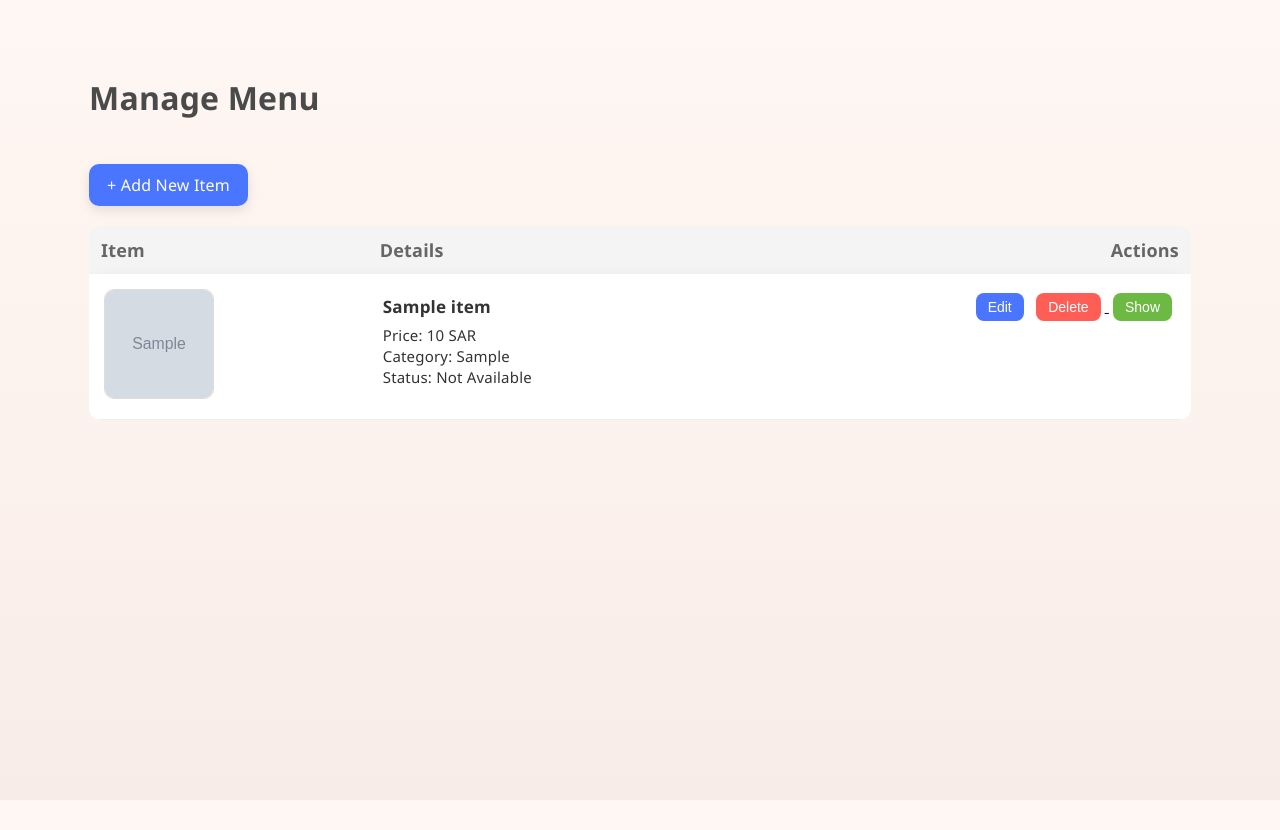
After one commit to jannHds/Legends_Restaurant, a Django app: template restaurant/templates/restaurant/manager_menu_list.html in a window 1280 px wide. The commit adds this page. Run offline with Django 3.2, Linux system fonts and the light colour scheme; the template is opened without the code that fills it: most values are stand-ins (such as "Sample title", 1, 10 or a date in 2020); grey boxes marked "Sample" are stand-in pictures.

Commit message:
Added menu item image field and manager menu setup

```diff
--- a/restaurant/static/restaurant/style.css
+++ b/restaurant/static/restaurant/style.css
@@ -1434,3 +1434,140 @@ body {
 .close-btn:hover {
     color: #8064A2;
 }
+
+/* === GENERAL PAGE STYLE === */
+body {
+    font-family: "Segoe UI", sans-serif;
+    background: linear-gradient(to bottom, #fff7f3, #f8ece8);
+    margin: 0;
+    padding: 0;
+    color: #333;
+}
+
+/* Page container */
+.menu-container {
+    width: 90%;
+    margin: 40px auto;
+    padding: 25px;
+}
+
+/* Title */
+.menu-container h1 {
+    font-size: 32px;
+    font-weight: 700;
+    color: #4a4a4a;
+    margin-bottom: 25px;
+}
+
+/* === TABLE DESIGN === */
+.menu-table {
+    width: 100%;
+    border-collapse: separate;
+    border-spacing: 0 12px; /* Space between rows */
+}
+
+.menu-table tr {
+    background: white;
+    box-shadow: 0 4px 14px rgba(0,0,0,0.08);
+    border-radius: 15px;
+}
+
+.menu-table th {
+    text-align: left;
+    padding: 12px;
+    font-size: 16px;
+    color: #666;
+}
+
+.menu-table td {
+    padding: 18px;
+    vertical-align: middle;
+}
+
+/* Image design */
+.menu-img {
+    width: 120px;
+    height: 120px;
+    border-radius: 14px;
+    object-fit: cover;
+    border: 3px solid #f0e6e6;
+    background: #fafafa;
+}
+
+/* Text under image */
+.menu-info {
+    font-size: 15px;
+    margin-top: 6px;
+}
+
+.menu-name {
+    font-size: 20px;
+    font-weight: 600;
+    color: #333;
+    margin-bottom: 6px;
+}
+
+/* === ACTION BUTTONS === */
+.menu-actions {
+    text-align: right;
+    padding-right: 10px;
+}
+
+.btn-small {
+    padding: 7px 14px;
+    margin: 4px;
+    border-radius: 8px;
+    border: none;
+    font-size: 14px;
+    cursor: pointer;
+    color: white;
+    transition: 0.2s;
+}
+
+/* Colors */
+.btn-edit {
+    background: #7491ff;
+}
+.btn-edit:hover {
+    background: #5b78ff;
+}
+
+.btn-delete {
+    background: #ff6b6b;
+}
+.btn-delete:hover {
+    background: #ff4b4b;
+}
+
+.btn-toggle {
+    background: #57c26f;
+}
+.btn-toggle:hover {
+    background: #43a85a;
+}
+
+/* === ADD BUTTON === */
+.add-btn {
+    background: #5c7cfa;
+    color: white;
+    padding: 12px 22px;
+    border-radius: 12px;
+    text-decoration: none;
+    font-size: 16px;
+    display: inline-block;
+    margin-bottom: 20px;
+    box-shadow: 0 4px 12px rgba(0,0,0,0.1);
+}
+.add-btn:hover {
+    background: #4a67e8;
+}
+
+/* === EDIT BOX === */
+.edit-box {
+    background: #f8f4ff;
+    padding: 15px;
+    margin-top: 12px;
+    border-radius: 10px;
+    box-shadow: inset 0 1px 4px rgba(0,0,0,0.08);
+    border: 1px solid #e4d7ff;
+}
--- /dev/null
+++ b/restaurant/templates/restaurant/manager_menu_list.html
@@ -0,0 +1,162 @@
+{% load static %}
+<!DOCTYPE html>
+<html lang="en">
+<head>
+    <meta charset="UTF-8">
+    <title>Manage Menu</title>
+    <link rel="stylesheet" href="{% static 'style.css' %}">
+    <style>
+        .menu-container {
+            width: 90%;
+            margin: 30px auto;
+        }
+
+        .menu-table {
+            width: 100%;
+            border-collapse: collapse;
+            background: #fff;
+            border-radius: 12px;
+            overflow: hidden;
+        }
+
+        .menu-table th {
+            padding: 12px;
+            background: #f4f4f4;
+            font-size: 18px;
+            text-align: left;
+        }
+
+        .menu-table td {
+            padding: 15px;
+            vertical-align: top;
+            border-bottom: 1px solid #eee;
+        }
+
+        .menu-img {
+            width: 110px;
+            height: 110px;
+            object-fit: cover;
+            border-radius: 10px;
+            border: 1px solid #ddd;
+        }
+
+        .menu-info {
+            font-size: 15px;
+            line-height: 1.4;
+            color: #333;
+        }
+
+        .menu-name {
+            font-size: 17px;
+            font-weight: bold;
+        }
+
+        .menu-actions {
+            text-align: right;
+            white-space: nowrap;
+        }
+
+        .btn-small {
+            padding: 6px 12px;
+            margin: 4px;
+            border: none;
+            border-radius: 8px;
+            cursor: pointer;
+            color: white;
+            font-size: 14px;
+        }
+
+        .btn-edit   { background-color: #4a76ff; }
+        .btn-delete { background-color: #ff5e57; }
+        .btn-toggle { background-color: #6cba43; }
+
+        /* Hidden edit form */
+        .edit-box {
+            background: #f9f9f9;
+            padding: 12px;
+            border-radius: 10px;
+            margin-top: 10px;
+            display: none;
+        }
+
+        .add-btn {
+            background: #4a76ff;
+            padding: 10px 18px;
+            color: white;
+            border-radius: 10px;
+            display: inline-block;
+            margin: 20px 0;
+            cursor: pointer;
+        }
+    </style>
+
+    <script>
+        function toggleEdit(id) {
+            let box = document.getElementById("edit-" + id);
+            box.style.display = box.style.display === "none" ? "block" : "none";
+        }
+    </script>
+</head>
+
+<body>
+
+<div class="menu-container">
+    <h1>Manage Menu</h1>
+
+    <!-- Add new item button -->
+    <a class="add-btn" href="{% url 'add_menu_item' %}">+ Add New Item</a>
+
+    <table class="menu-table">
+        <tr>
+            <th>Item</th>
+            <th>Details</th>
+            <th style="text-align:right;">Actions</th>
+        </tr>
+
+        {% for item in menu %}
+        <tr>
+            <!-- IMAGE -->
+            <td>
+                <img src="{{ item.image.url }}" class="menu-img">
+            </td>
+
+            <!-- INFO UNDER IMAGE -->
+            <td>
+                <div class="menu-info">
+                    <div class="menu-name">{{ item.name }}</div>
+                    <div>Price: {{ item.price }} SAR</div>
+                    <div>Category: {{ item.get_category_display }}</div>
+                    <div>Status: {% if item.is_available %}Available{% else %}Not Available{% endif %}</div>
+                </div>
+
+                <!-- Hidden edit form -->
+                <div id="edit-{{ item.id }}" class="edit-box">
+                    <form method="POST" enctype="multipart/form-data" action="{% url 'edit_menu_item' item.id %}">
+                        {% csrf_token %}
+                        {{ form.as_p }}
+                        <button class="btn-small btn-edit" type="submit">Save Changes</button>
+                    </form>
+                </div>
+            </td>
+
+            <!-- ACTION BUTTONS -->
+            <td class="menu-actions">
+                <button class="btn-small btn-edit" onclick="toggleEdit('{{ item.id }}')">Edit</button>
+
+                <a href="{% url 'delete_menu_item' item.id %}">
+                    <button class="btn-small btn-delete">Delete</button>
+                </a>
+
+                <a href="{% url 'toggle_availability' item.id %}">
+                    <button class="btn-small btn-toggle">
+                        {% if item.is_available %}Hide{% else %}Show{% endif %}
+                    </button>
+                </a>
+            </td>
+        </tr>
+        {% endfor %}
+    </table>
+</div>
+
+</body>
+</html>
```
Also changed, not shown: restaurant/forms.py (+16 -0 lines), restaurant/manager_views.py (+44 -0 lines).
